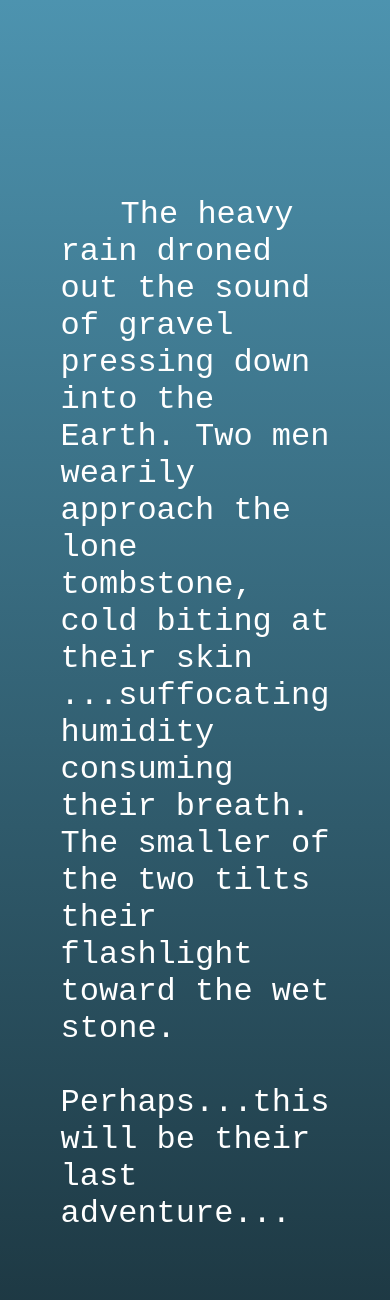
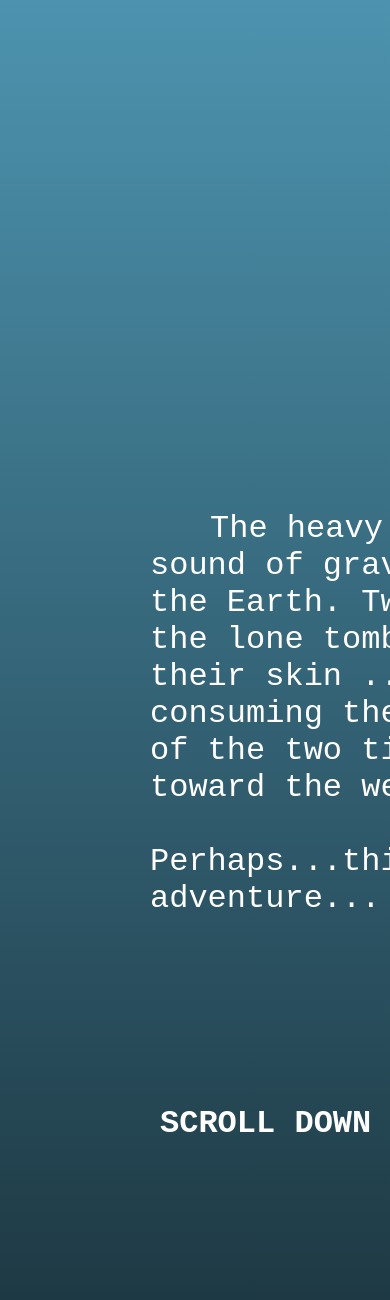
Before and after one commit to Robosalty/Robosalty.github.io, a PHP site: page /prologue.html in a window 390 px wide; the page is wider, and only the part inside the window is pictured. Shown: the part 628-1928 px from the top of that part. Run offline with PHP 8.4, Linux system fonts and the light colour scheme.

Commit message:
Mobile adjust test 1

```diff
--- a/TESTCHAPTER/episode.css
+++ b/TESTCHAPTER/episode.css
@@ -73,6 +73,9 @@ section{
     height: 100vh;
     scroll-snap-type: y mandatory;
     min-height: 100vh;
+
+    width:100%;
+    min-width:1000px;
 
 
 }
--- a/TOC.html
+++ b/TOC.html
@@ -6,6 +6,9 @@
     <head>
         <link rel="stylesheet" type="text/css" href="TOC/TOC.css">
         <link rel="icon" type="image/x-icon" href="favicon.ico">
+
+        <meta name= "viewport" content = "width=device-width, initial-scale = 1"/>
+
         <title> TOC | Letters to the King: Official Site</title>
 
     </head>
--- a/index.html
+++ b/index.html
@@ -4,6 +4,8 @@
         <link rel="stylesheet" type="text/css" href = "HOME\home.css">
 
         <link rel="icon" type="image/x-icon" href="favicon.ico">
+        <meta name= "viewport" content = "width=device-width, initial-scale = 1"/>
+
         <title> Letters to the King: Official Site </title>
     </head>
     <body>
--- a/prologue.html
+++ b/prologue.html
@@ -8,6 +8,7 @@
             <link rel="icon" type="image/x-icon" href="favicon.ico">
 
             <meta name="viewport" content="width=device-width, initial-scale=1.0"/>
+
             <title> PROLOGUE | Letters to the King: Official Site</title>
         </head>
         <body>
```
